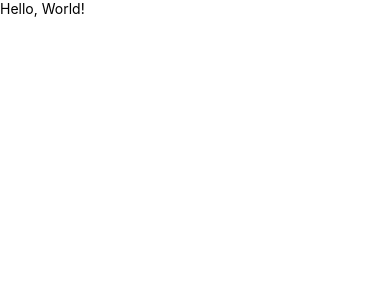
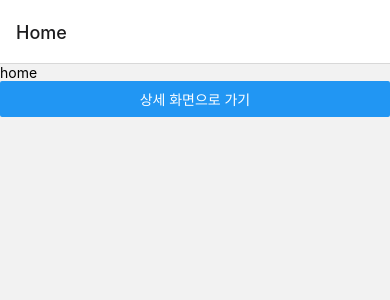
Before and after one commit to 2024-Edge/Edge_FE, a React Native app: screen /Home in a window 390 px wide. Shown: the top 300 px of the page. Built offline with nearby package versions, Linux system fonts and the light colour scheme.

Commit message:
네비게이션

```diff
--- a/App.js
+++ b/App.js
@@ -7,12 +7,21 @@
 
 import React from 'react';
 import {View, Text} from 'react-native';
+import {NavigationContainer} from '@react-navigation/native';
+import {createStackNavigator} from '@react-navigation/stack';
+import Home from './src/screens/HomeScreen';
+import Goal from './src/screens/GoalScreen';
+
+const Stack = createStackNavigator();
 
 const App = () => {
   return (
-    <View>
-      <Text>Hello, World!</Text>
-    </View>
+    <NavigationContainer>
+      <Stack.Navigator initialRouteName="Home">
+        <Stack.Screen name="Home" component={Home} />
+        <Stack.Screen name="Goal" component={Goal} />
+      </Stack.Navigator>
+    </NavigationContainer>
   );
 };
 
--- /dev/null
+++ b/src/screens/GoalScreen.js
@@ -0,0 +1,12 @@
+import React from 'react';
+import {View, Text, Button} from 'react-native';
+
+const Goal = () => {
+  return (
+    <View>
+      <Text>Gaol</Text>
+    </View>
+  );
+};
+
+export default Goal;
--- /dev/null
+++ b/src/screens/HomeScreen.js
@@ -0,0 +1,16 @@
+import React from 'react';
+import {View, Text, Button} from 'react-native';
+
+const Home = ({navigation}) => {
+  return (
+    <View>
+      <Text>home</Text>
+      <Button
+        title="상세 화면으로 가기"
+        onPress={() => navigation.navigate('Goal')}
+      />
+    </View>
+  );
+};
+
+export default Home;
```
Also changed, not shown: package.json (+8 -1 lines), 2 other files (tests, documents, lock files or other folders).
